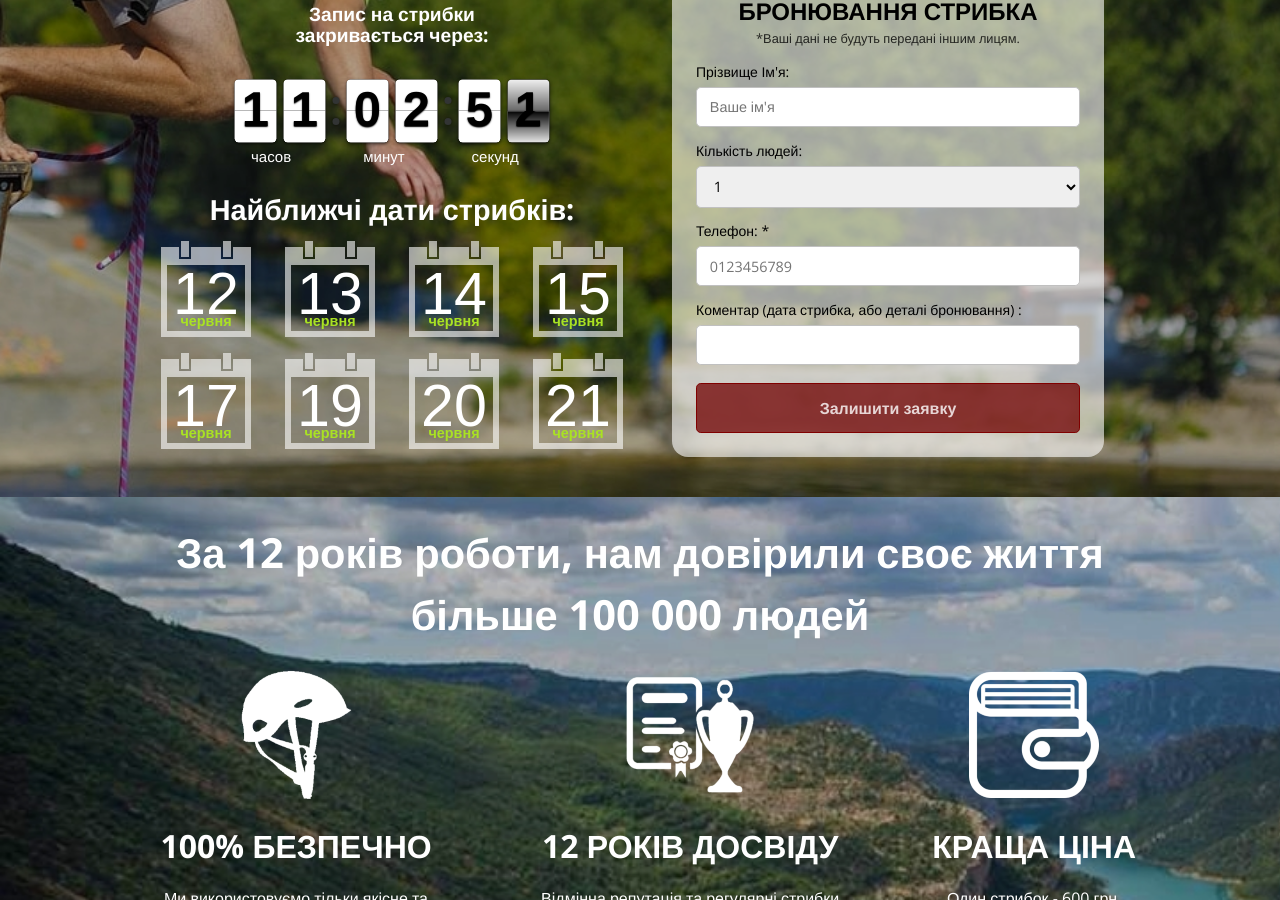
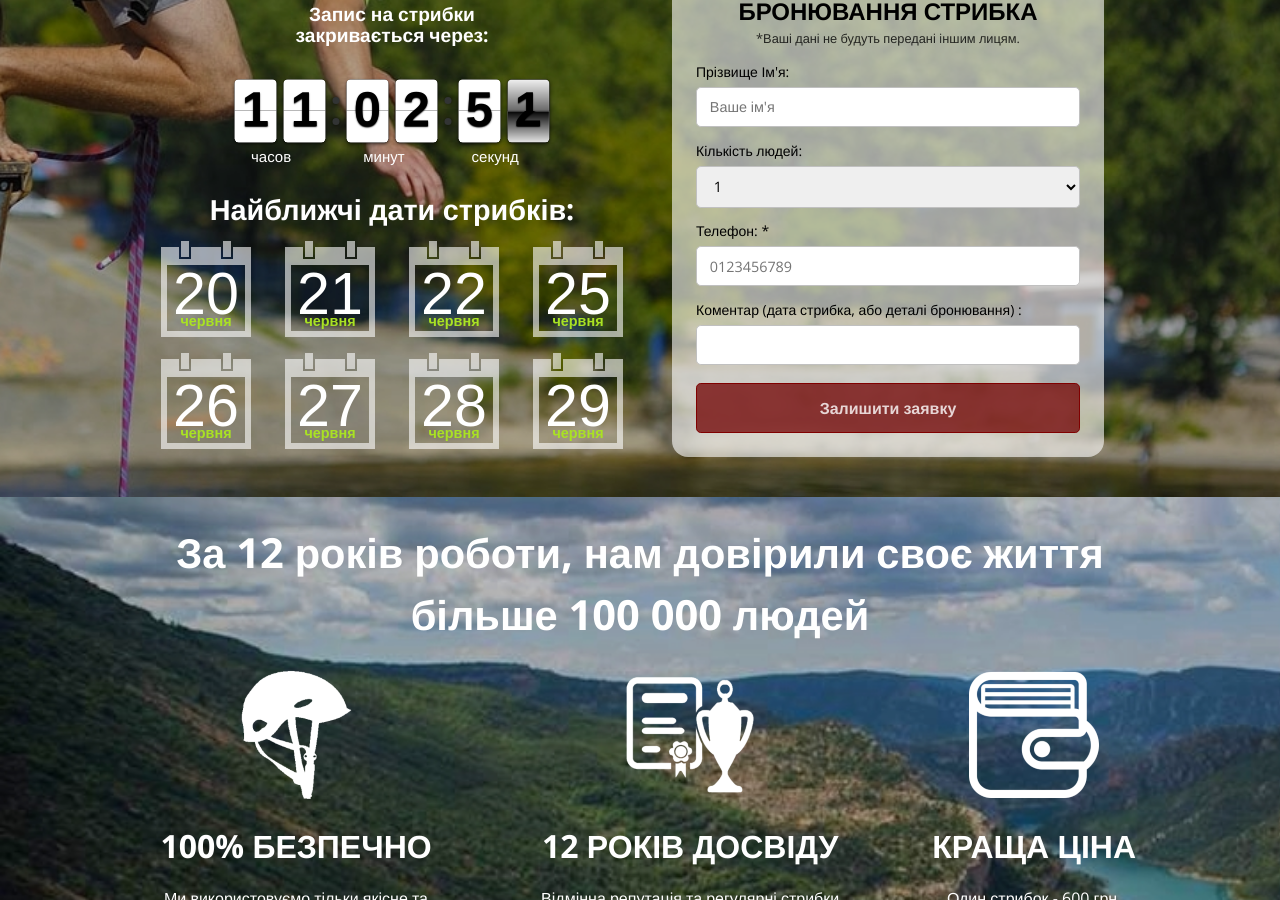
Before and after one commit to Andreyfilko/go-jump, a Jekyll site: the page built from index.md, in a window 1280 px wide and 900 px high, scrolled down 499 px. Built offline with Jekyll 4.4.1, drawn with Linux system fonts in a browser that asks for light colours; some web fonts are replaced; some of the changed text lies outside the part shown.

Commit message:
Update _config.yml

```diff
--- a/_config.yml
+++ b/_config.yml
@@ -35,11 +35,11 @@ google_analytics:
 theme: jekyll-theme-cayman
 
 dates:
-  - 2024-06-12
-  - 2024-06-13
-  - 2024-06-14
-  - 2024-06-15
-  - 2024-06-17
-  - 2024-06-19
   - 2024-06-20
   - 2024-06-21
+  - 2024-06-22
+  - 2024-06-25
+  - 2024-06-26
+  - 2024-06-27
+  - 2024-06-28
+  - 2024-06-29
```
